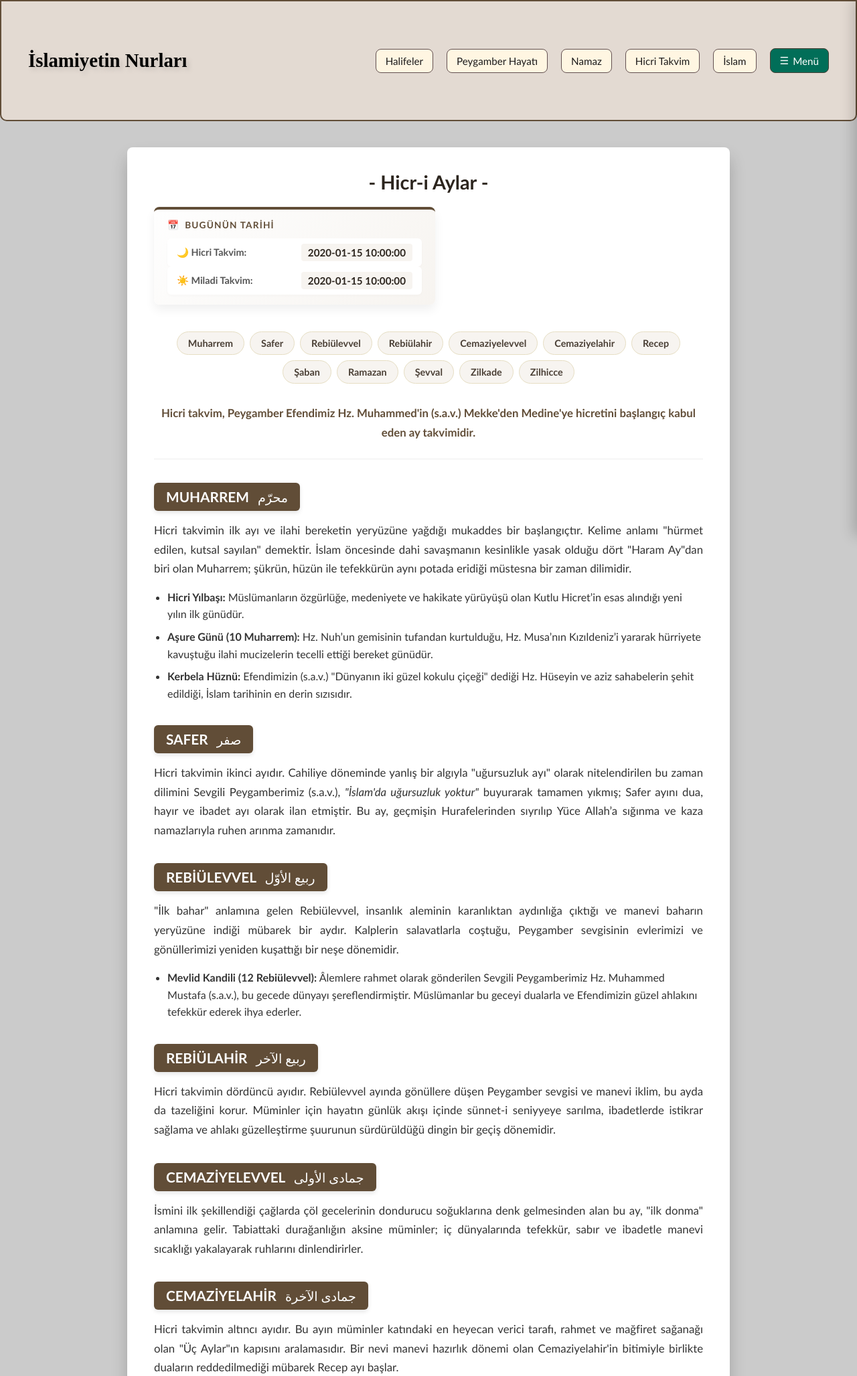
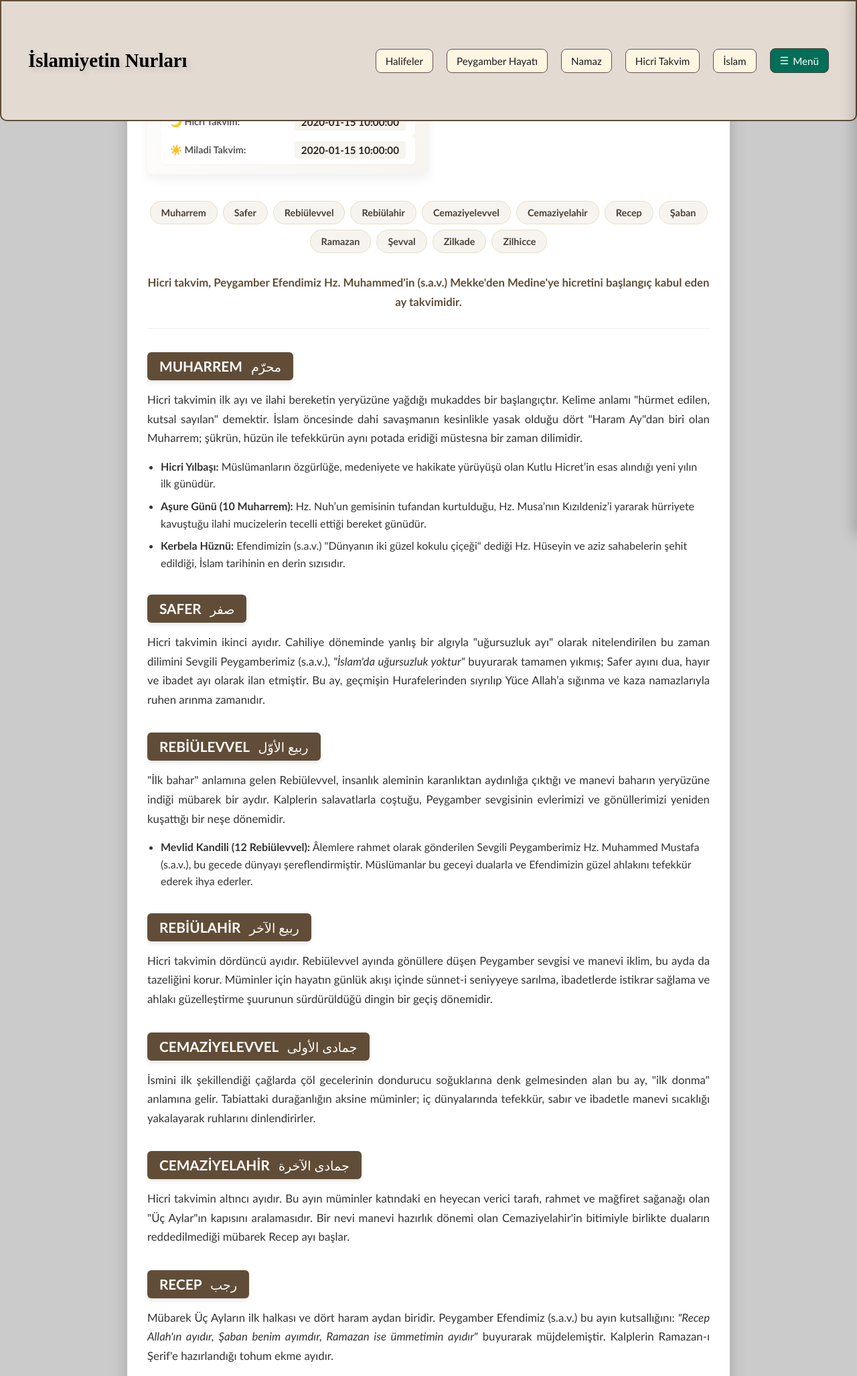
Before and after one commit to nur-byte/islamiyetin-nurlari, a Flask app: template templates/aciklama.html in a window 1280 px wide. Shown: the top 2055 px of the page at 67% size. Run offline with Flask 3, Linux system fonts and the light colour scheme; the template is opened without the code that fills it: most values are stand-ins (such as "Sample title", 1, 10 or a date in 2020).

Commit message:
Refactor layout and styles in aciklama.html
Adjusted layout and styling for better visual appeal and consistency. Updated margins and padding for improved spacing.

```diff
--- a/templates/aciklama.html
+++ b/templates/aciklama.html
@@ -21,11 +21,11 @@
         min-height: 590px;
         width: 80%;
         max-width: 900px;
-        margin: 220px auto 60px auto;
+        margin: 30px auto 40px auto; /* Boşluk ideal seviyeye düşürüldü */
         text-align: left;
         box-shadow: 0 15px 25px rgba(0, 0, 0, 0.2);
         background-color: #ffffff;
-        padding: 35px 40px;
+        padding: 30px;
         border-radius: 8px;
         box-sizing: border-box;
     }
```
